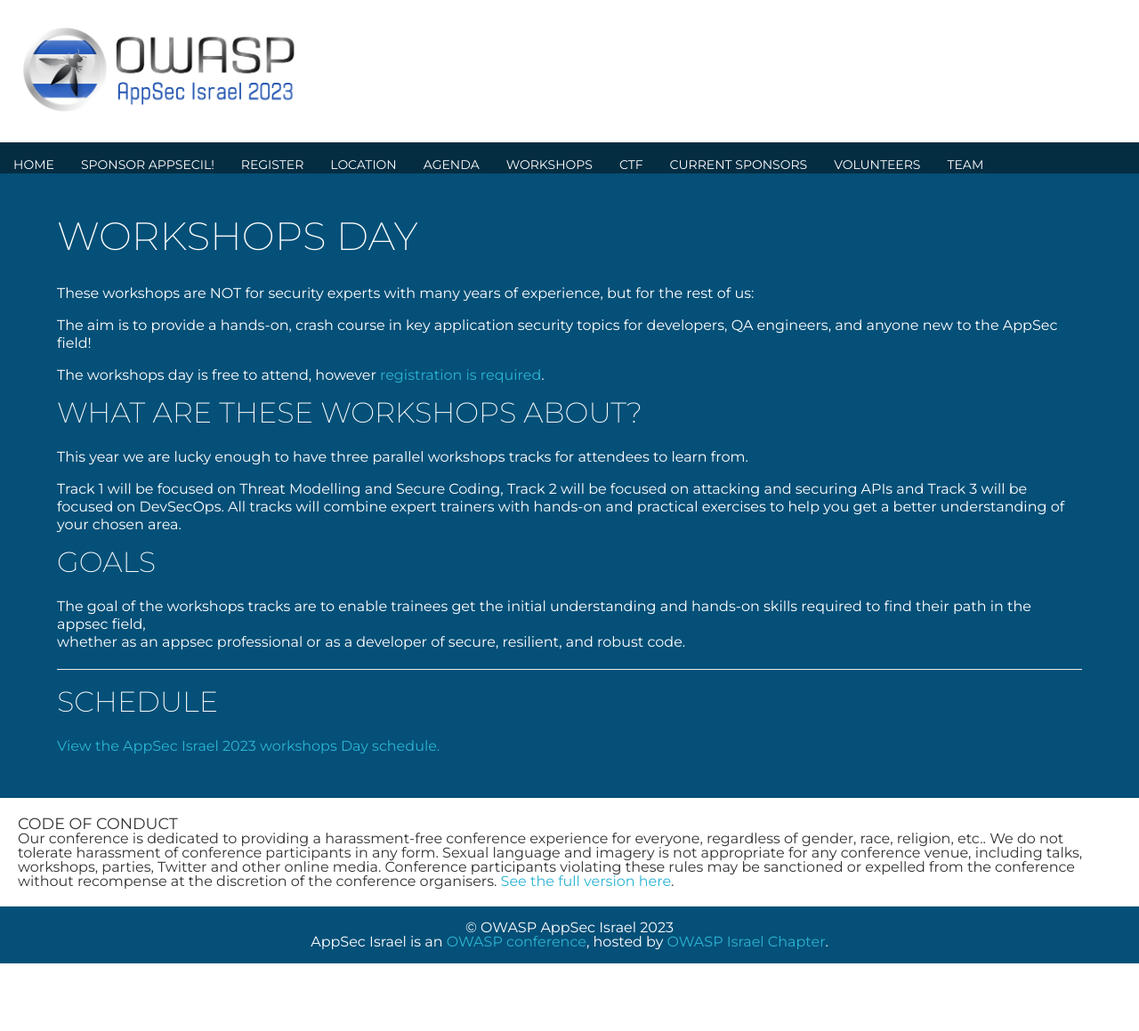
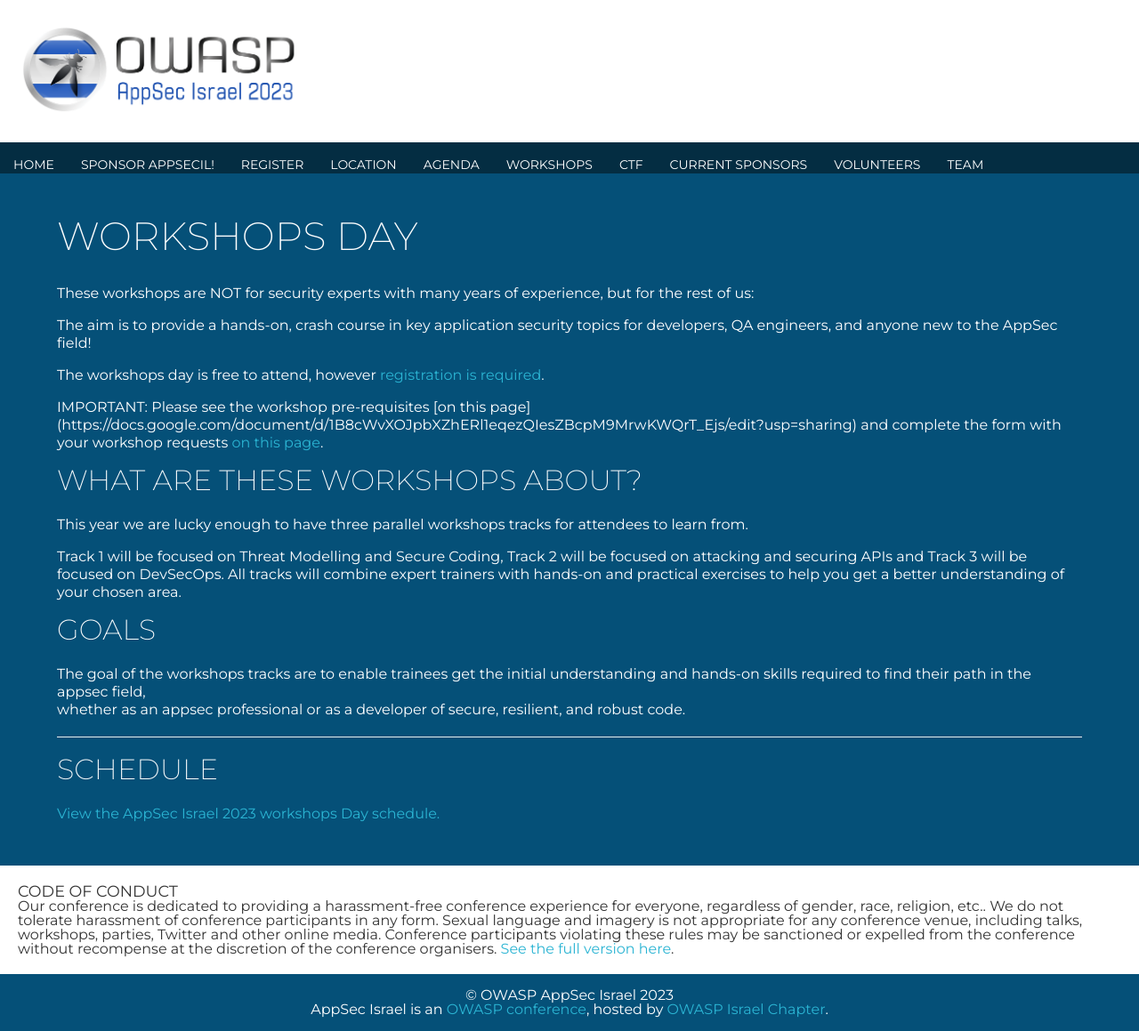
Before and after one commit to OWASP/www-event-appsecil-2023, a Jekyll site: the page built from Workshops.md, in a window 1280 px wide. Shown: the whole page at 89% size. Built offline with Jekyll 4.4.1, drawn with Linux system fonts in a browser that asks for light colours; our own code applies the rules of GitHub Pages for plain Markdown files; a script that is not in the unit is left out; before the commit the page ends 1083 px from its top, so only the background shows below that.

Commit message:
add workshop information

```diff
--- a/Workshops.md
+++ b/Workshops.md
@@ -8,6 +8,8 @@ These workshops are **NOT** for security experts with many years of experience,
 The aim is to provide a hands-on, crash course in key application security topics for developers, QA engineers, and anyone new to the AppSec field!
 
 The workshops day is free to attend, however [registration is required](/Register).
+
+**IMPORTANT: Please see the workshop pre-requisites [on this page] (https://docs.google.com/document/d/1B8cWvXOJpbXZhERl1eqezQIesZBcpM9MrwKWQrT_Ejs/edit?usp=sharing) and complete the form with your workshop requests [on this page](https://forms.gle/qj4CYfTGtEzs5Fde6).**
 
 ### What are these workshops about?
 
```
